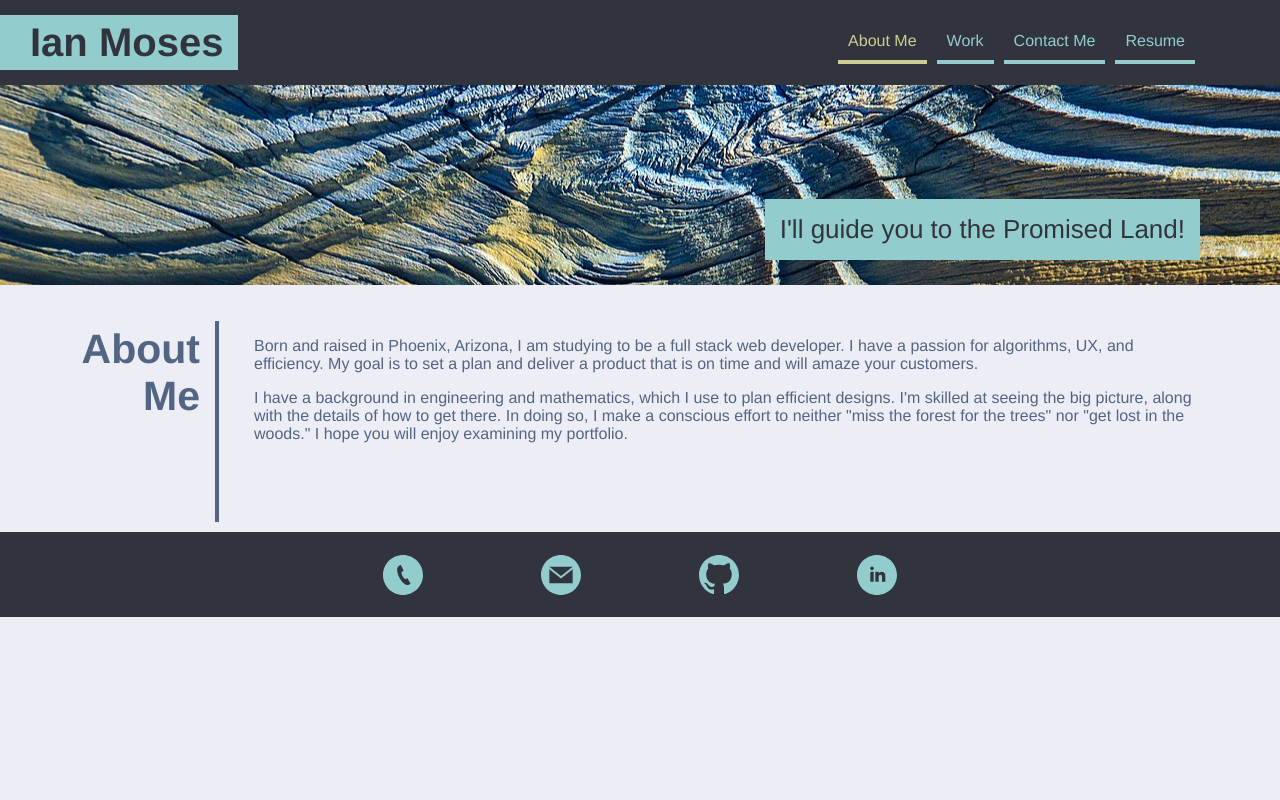
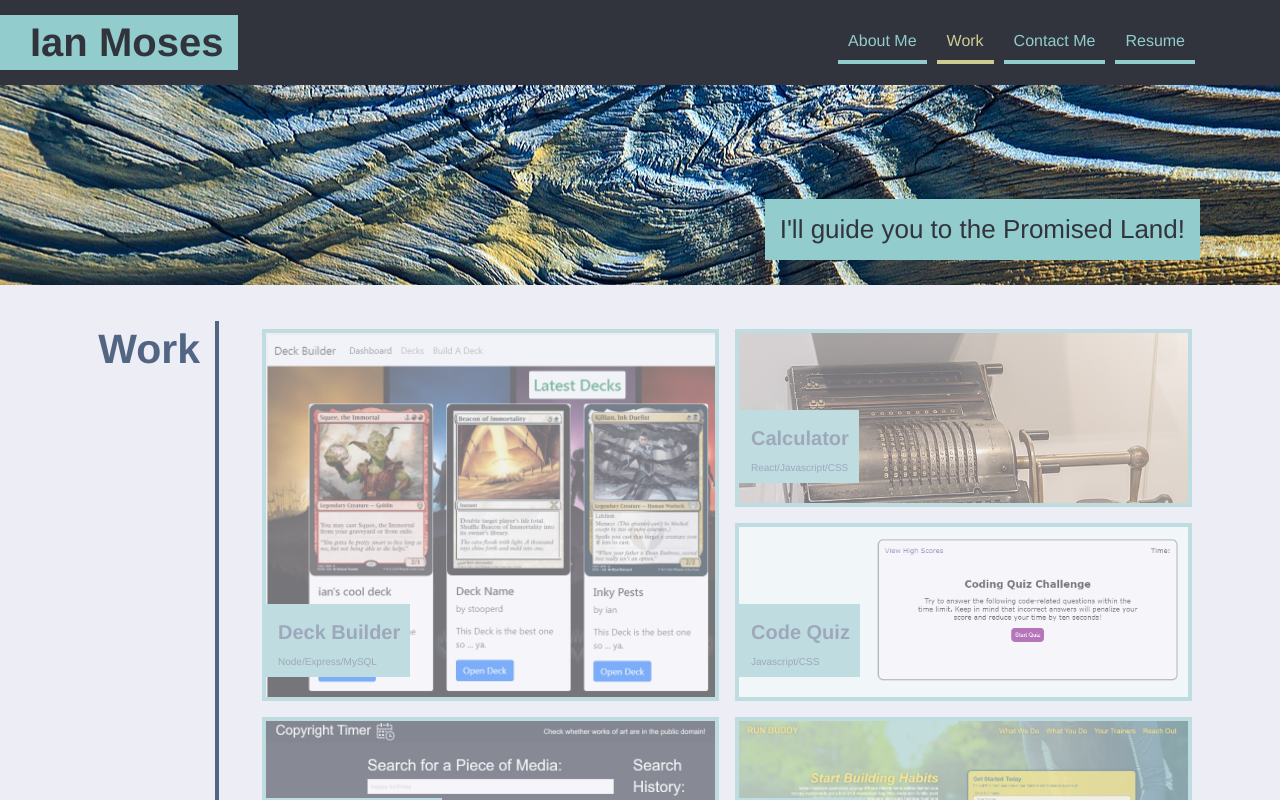
Before and after one commit to Moses-Ian/portfolio, a React (Create React App) app: page / in a window 1280 px wide. Shown: the top 800 px of the page. Built offline with nearby package versions, Linux system fonts and the light colour scheme.

Commit message:
added some a:active styles

```diff
--- a/public/assets/css/style.css
+++ b/public/assets/css/style.css
@@ -225,6 +225,11 @@ h3 {
 
 .github img:hover {
 	background-color: var(--bg);
+}
+
+.github img:active {
+	background-color: var(--fourth-color);
+	box-shadow: 0 0 5px 5px var(--secondary-color);
 }
 
 /* CONTACT ME */
--- a/src/App.js
+++ b/src/App.js
@@ -7,7 +7,7 @@ import Contact from './components/Contact';
 import Resume from './components/Resume';
 import Footer from './components/Footer';
 
-const startPage = 'about';	//for debugging
+const startPage = 'work';	//for debugging
 
 function App() {
 
```
